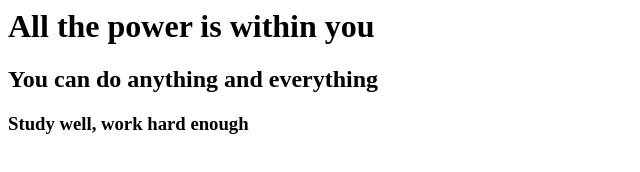
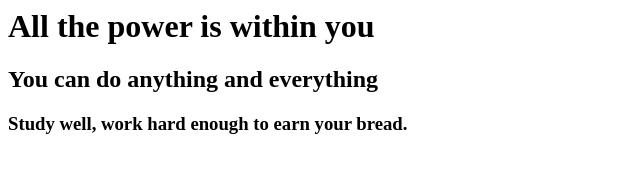
Before and after one commit to deepakdm2016/firstGitRepo, a plain HTML site: page index.html in a window 1280 px wide. Shown: the whole page, without its empty margins (0-640 px from the left). Drawn offline with Linux system fonts and the light colour scheme.

Commit message:
added a quote

```diff
--- a/index.html
+++ b/index.html
@@ -2,6 +2,6 @@
 <body>
 	<h1>All the power is within you</h1>
 	<h2>You can do anything and everything<h2>
-		<h3>Study well, work hard enough</h3>
+		<h3>Study well, work hard enough to earn your bread.</h3>
 </body>
 </html>
```
